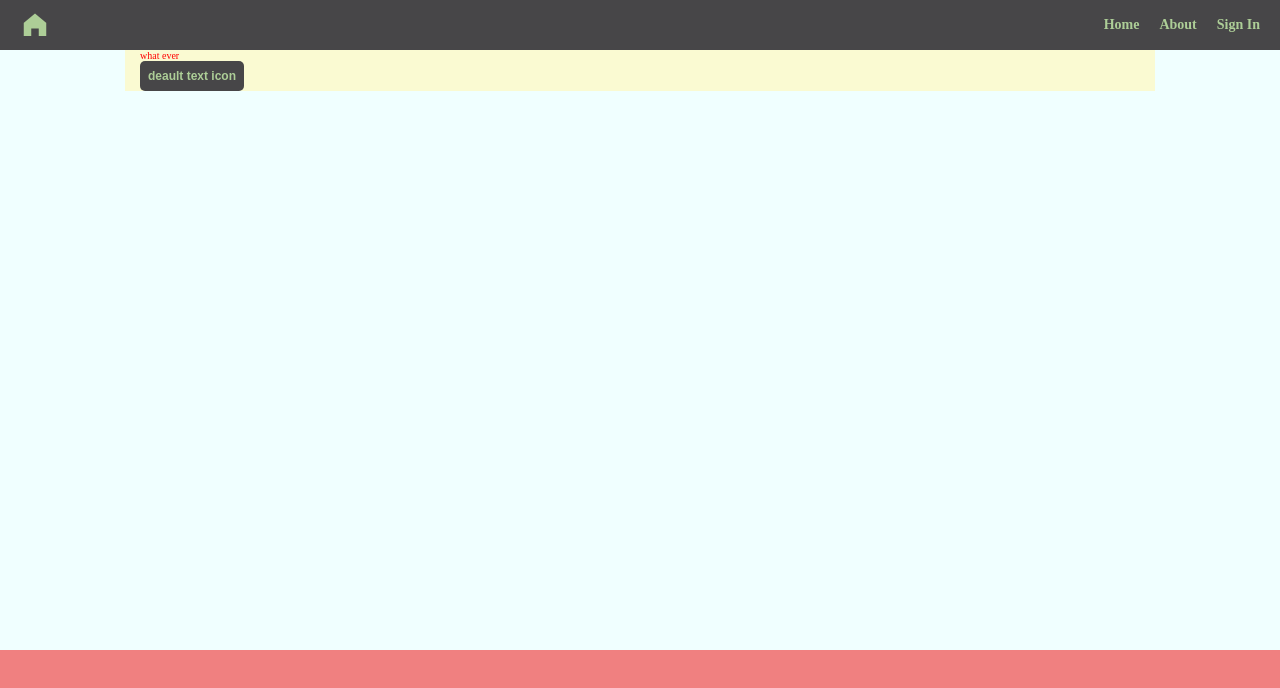
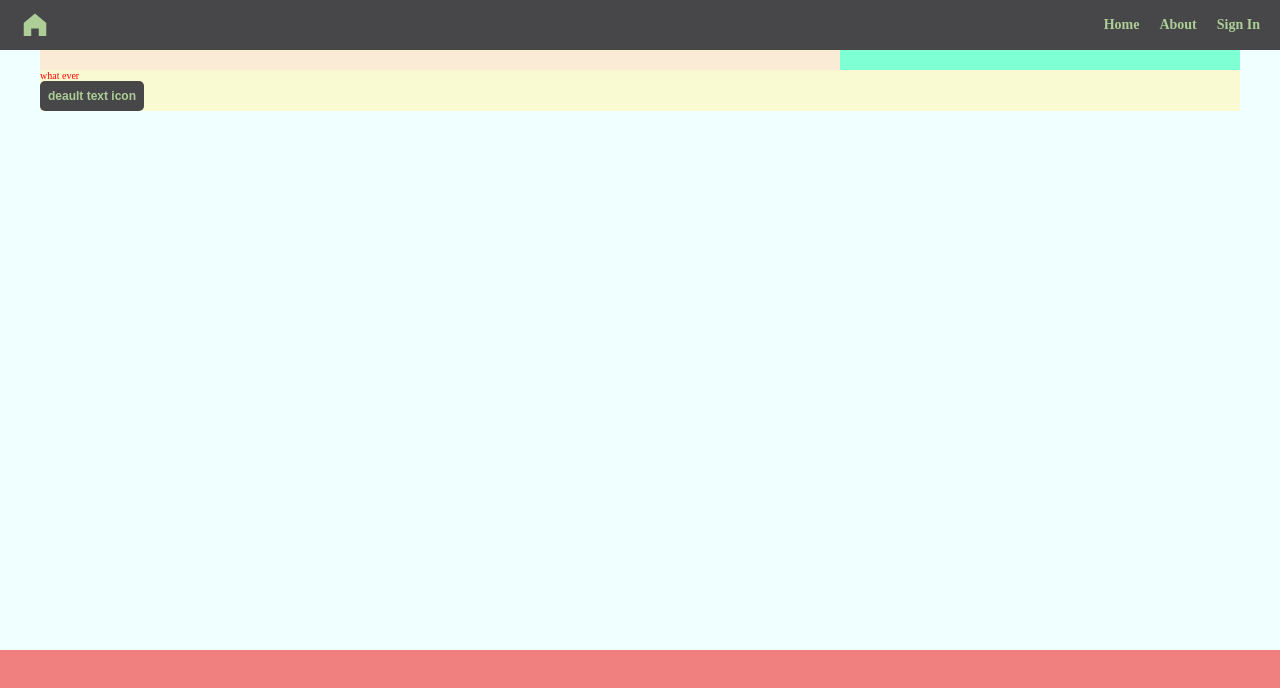
Before and after one commit to Bojackxiang/resume-project, a Vue app: page /#/ in a window 1280 px wide. Shown: the top 688 px of the page. Built offline with nearby package versions, Linux system fonts and the light colour scheme.

Commit message:
Update the button, page layout

```diff
--- a/src/App.vue
+++ b/src/App.vue
@@ -43,10 +43,12 @@ export default {
   margin: 0;
   padding: 0;
   font-size: 10px;
+
 }
 #app {
   padding: 0;
   margin: 0;
+  position: relative;
 }
 .wrapper {
   display: flex;
--- a/src/components/AppButton.vue
+++ b/src/components/AppButton.vue
@@ -47,6 +47,6 @@ export default {
   border-radius: 5px;
   font-size: 1.2rem;
   font-weight: bold;
-
+  cursor: pointer;
 }
 </style>
--- a/src/page-wrapper/PageWrapper.vue
+++ b/src/page-wrapper/PageWrapper.vue
@@ -16,17 +16,14 @@ export default {};
   color: green;
   // 小于1000 px 的时候
   width: 100%;
-  padding: 0 15px;
   background-color: lightblue;
-  width: 100%;
-  padding: 0 15px;
+  box-sizing: border-box;
   @media screen and (min-width: 1200px) {
-    // 大于 1000 px 的时候
+    // 大于 1200 px 的时候
     margin: 0 auto;
     background-color: lightgoldenrodyellow;
     width: 100%;
-
-    max-width: 1000px;
+    max-width: 1200px;
     color: red;
   }
 }
--- a/src/pages/Home.vue
+++ b/src/pages/Home.vue
@@ -1,6 +1,17 @@
 ]<template>
   <div>
     <PageWrapper>
+      <el-row>
+        <!-- left column -->
+        <el-col :sm="16" :xs="24">
+          <div class="left-col"></div>
+        </el-col>
+        <!-- right column -->
+        <el-col :sm="8" :xs="24">
+          <div class="right-col"></div>
+        </el-col>
+      </el-row>
+
       <div>what ever</div>
       <AppButton :type="'primary'">
         <template v-slot:text="slotProps">
@@ -22,7 +33,7 @@ import PageWrapper from "../page-wrapper/PageWrapper.vue";
 export default {
   components: {
     PageWrapper,
-    AppButton
+    AppButton,
   },
   created() {
     console.log;
@@ -35,4 +46,14 @@ export default {
 </script>
 
 <style lang="scss" scoped>
+.left-col{
+  width: 100%;
+  background-color: antiquewhite;
+  height: 20px;
+}
+.right-col{
+  width: 100%;
+  background-color:aquamarine;
+  height: 20px;
+}
 </style>
```
Also changed, not shown: src/page-wrapper/FullWidthWrapper.vue (added, +21 -0 lines).
